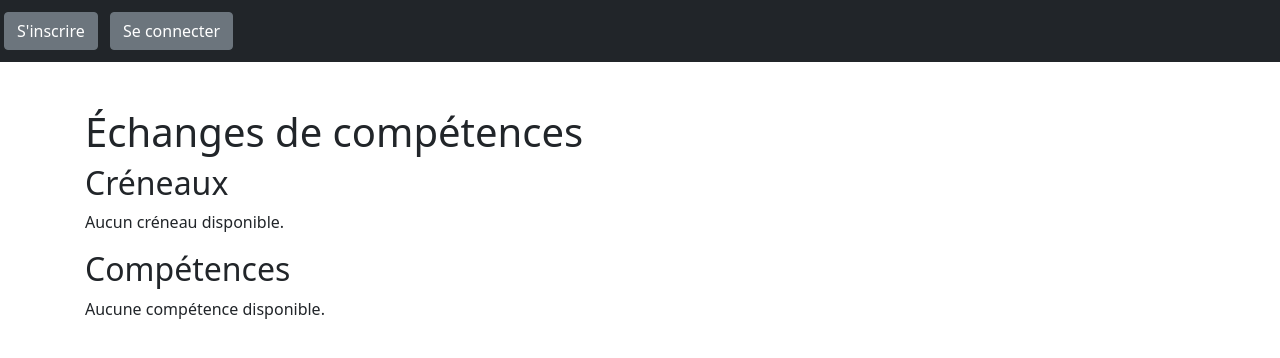
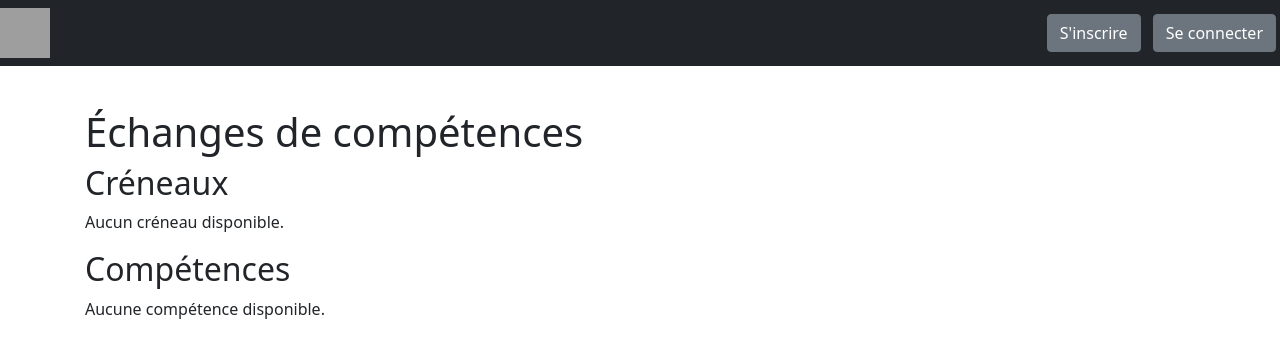
Before and after one commit to AudouardR/sitecompetences, a Django app: template abilities/templates/abilities/index.html in a window 1280 px wide. Shown: the top 358 px of the page. Run offline with Django 3.2, Linux system fonts and the light colour scheme; the template is opened without the code that fills it, so the values that code supplies are empty; grey boxes are pictures that could not be loaded.

Commit message:
Ajout du logo dans le header

```diff
--- a/templates/base.html
+++ b/templates/base.html
@@ -15,7 +15,10 @@
 
 <body>
     <header>
-        <nav class="navbar navbar-expand-md navbar-dark fixed-top bg-dark">
+        <nav class="navbar navbar-dark fixed-top bg-dark">
+            <div>
+                <img src="{% static 'abilities/images/logo.png' %}" width="50" height="50" alt="logo"/>
+            </div>
             <div>
             {% if user.is_authenticated %}
                 <a class="btn btn-secondary m-1" href="{% url 'profile_view' user.username %}">Profil</a>
```
